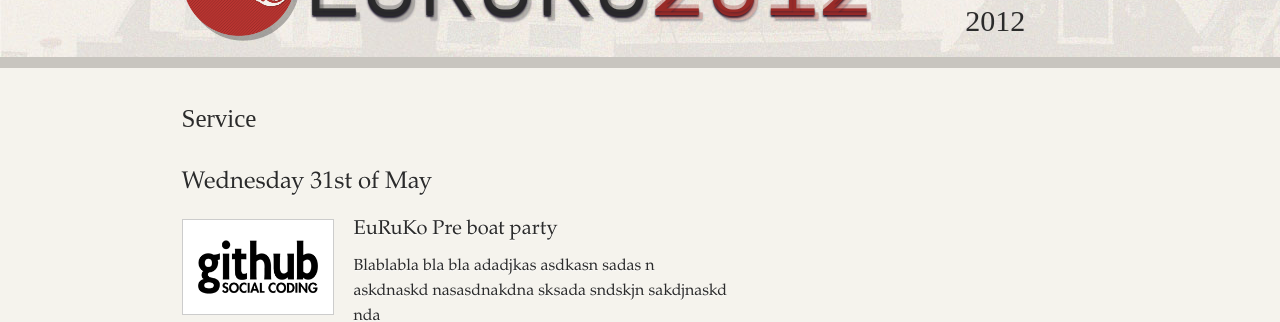
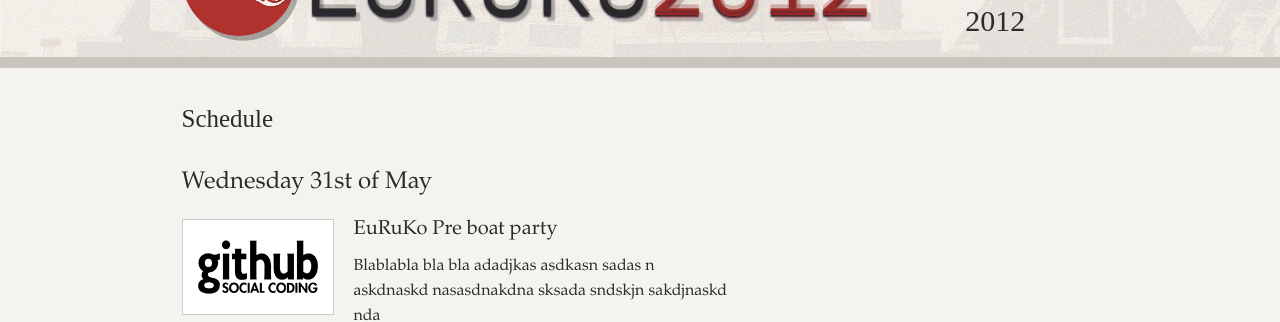
Before and after one commit to euruko2012/euruko2012.github.com, a Jekyll site: the page schedule.html, which Jekyll copies as it is, in a window 1280 px wide. Shown: the part 196-518 px from the top of the page. Built offline with Jekyll 4.4.1, drawn with Linux system fonts in a browser that asks for light colours; some web fonts are replaced; Markdown is read by kramdown in place of the engine named in the settings.

Commit message:
Fixed typo

```diff
--- a/schedule.html
+++ b/schedule.html
@@ -39,7 +39,7 @@
 </header>
 
 
-<h1><b>Service</b></h1>
+<h1><b>Schedule</b></h1>
 
 
 <article>
```
